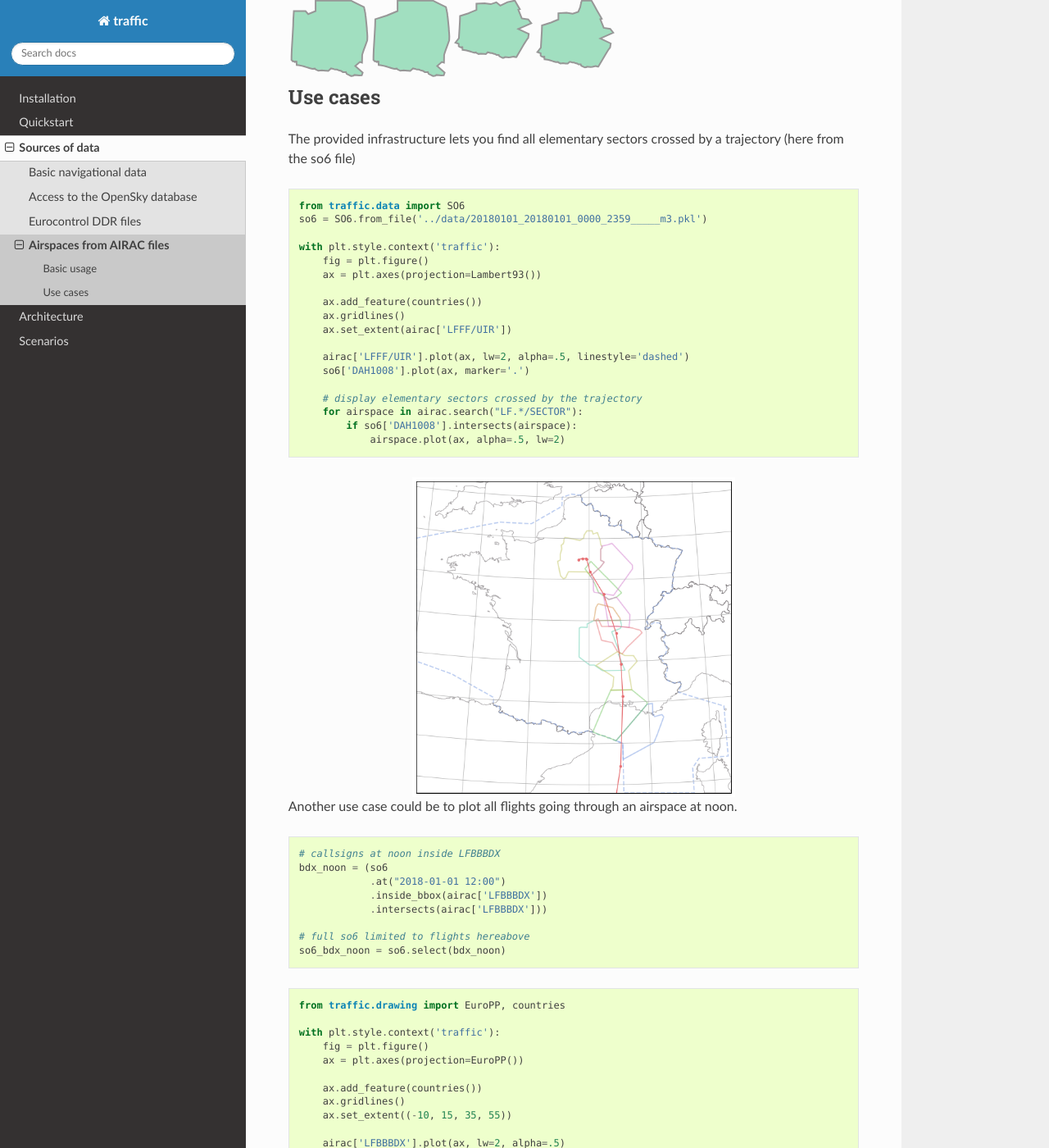
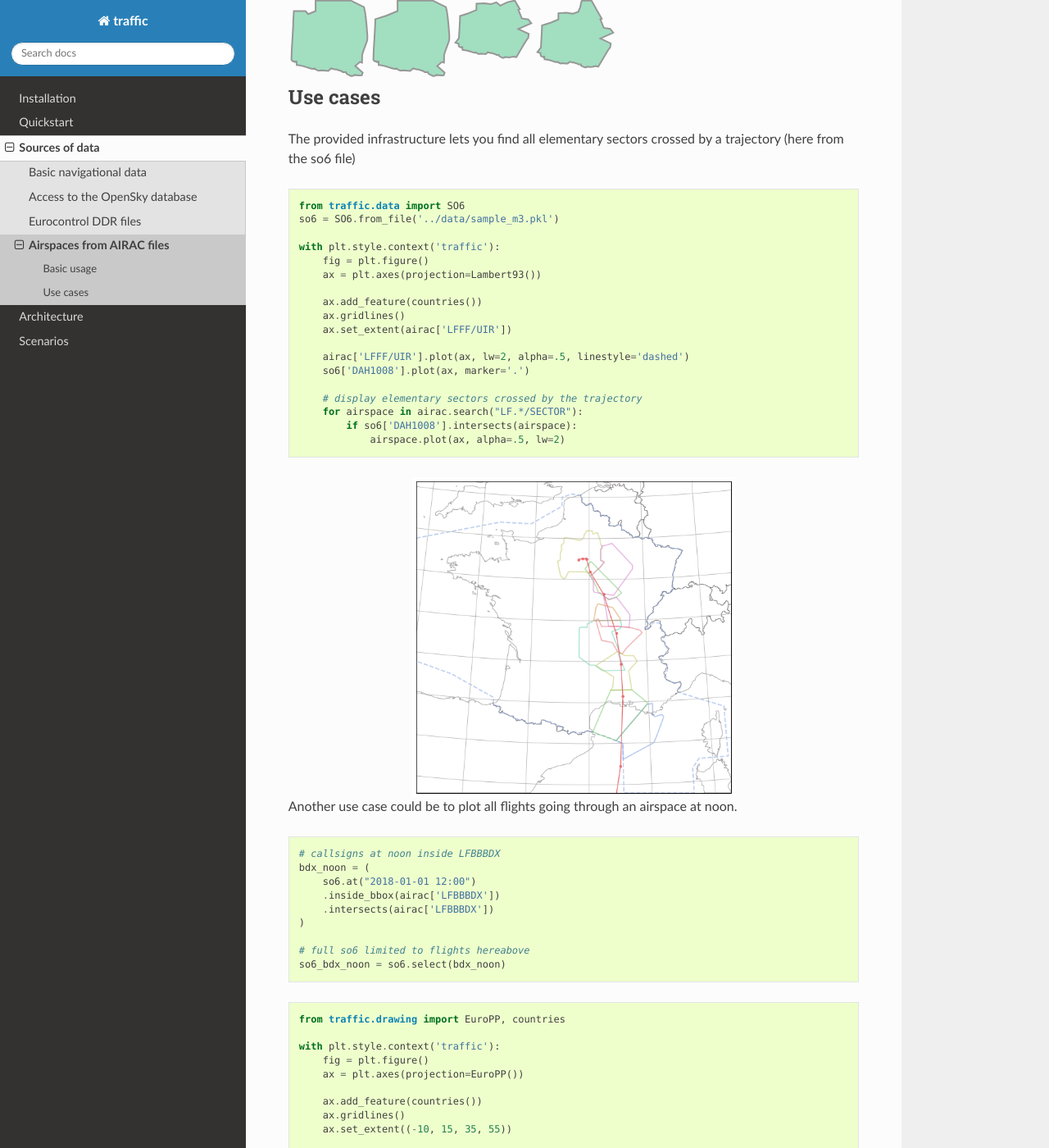
Before and after one commit to xoolive/traffic, a Sphinx documentation site: the page built from docs/airac_usage.rst, in a window 1280 px wide and 1400 px high, scrolled down 2842 px. Shown: the whole window at 82% size. Built offline with Sphinx 7.4.7 and the Read the Docs theme 2.0.0, drawn with Linux system fonts in a browser that asks for light colours; pages that are not in the unit, such as notebooks, are missing from menus.

Commit message:
small fix

```diff
--- a/docs/airac_usage.rst
+++ b/docs/airac_usage.rst
@@ -149,7 +149,7 @@ by a trajectory (here from the so6 file)
 .. code:: python
 
     from traffic.data import SO6
-    so6 = SO6.from_file('../data/20180101_20180101_0000_2359_____m3.pkl')
+    so6 = SO6.from_file('../data/sample_m3.pkl')
 
     with plt.style.context('traffic'):
         fig = plt.figure()
@@ -182,10 +182,11 @@ at noon.
 .. code:: python
 
     # callsigns at noon inside LFBBBDX
-    bdx_noon = (so6
-                .at("2018-01-01 12:00")
-                .inside_bbox(airac['LFBBBDX'])
-                .intersects(airac['LFBBBDX']))
+    bdx_noon = (
+        so6.at("2018-01-01 12:00")
+        .inside_bbox(airac['LFBBBDX'])
+        .intersects(airac['LFBBBDX'])
+    )
 
     # full so6 limited to flights hereabove
     so6_bdx_noon = so6.select(bdx_noon)
```
